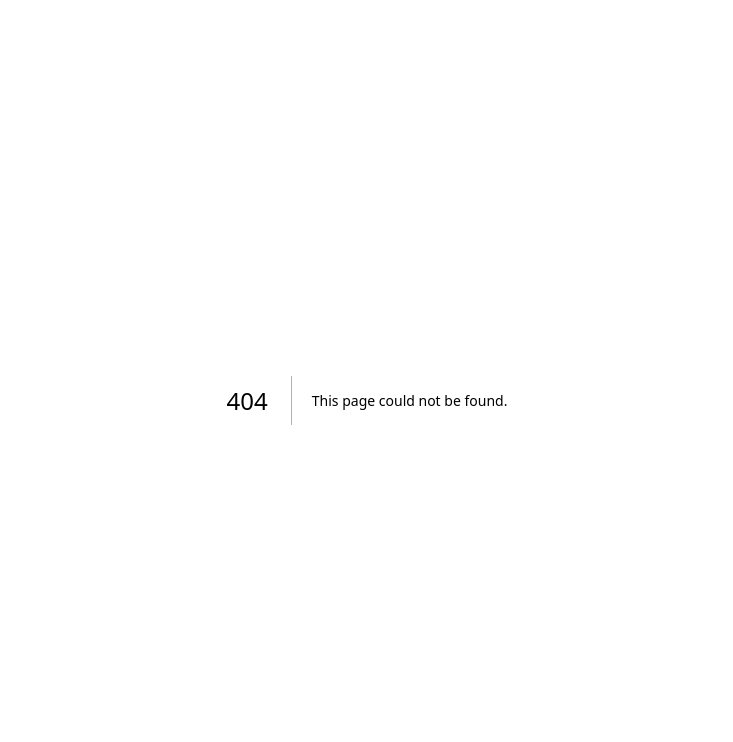
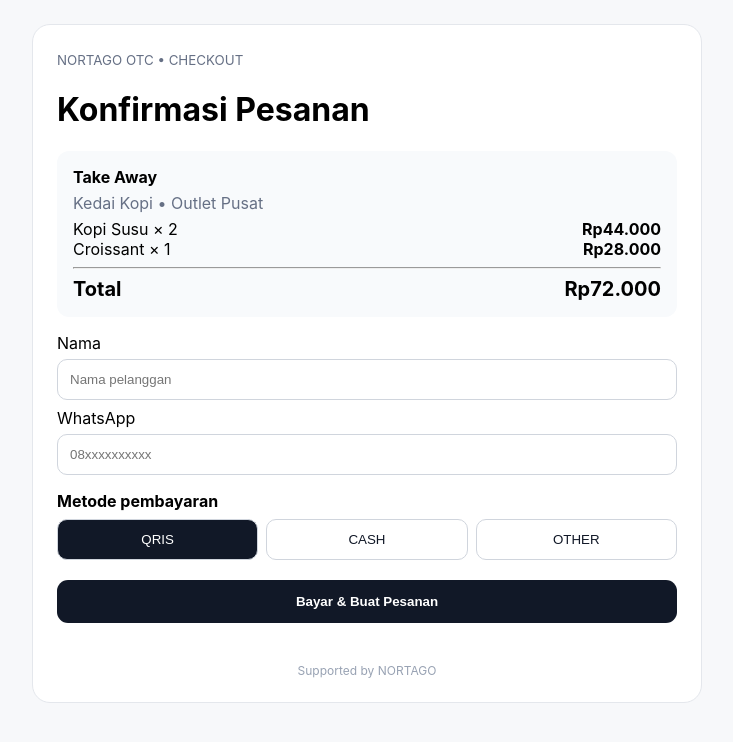
Before and after one commit to adiaris2022-rgb/tjsl-impact-control-tower, a Next.js app: page /checkout in a window 1280 px wide. Before the commit this address had no page. Shown: the top 742 px of the page, without its empty margins (273-1006 px from the left). Built offline with nearby package versions, Linux system fonts and the light colour scheme.

Commit message:
feat: complete OTC customer order flow

```diff
--- /dev/null
+++ b/app/checkout/page.tsx
@@ -0,0 +1,17 @@
+"use client";
+import { useState } from "react";
+export default function Checkout(){
+ const [method,setMethod]=useState("QRIS"),[done,setDone]=useState(false);
+ return <main style={{minHeight:"100vh",background:"#f7f8fa",padding:24,fontFamily:"Inter,system-ui,sans-serif"}}>
+  <div style={{maxWidth:620,margin:"0 auto",background:"#fff",padding:24,borderRadius:18,border:"1px solid #e4e7ec"}}>
+   <small style={{color:"#667085"}}>NORTAGO OTC • CHECKOUT</small><h1>Konfirmasi Pesanan</h1>
+   <div style={{padding:16,background:"#f8fafc",borderRadius:12,margin:"16px 0"}}><strong>Take Away</strong><p style={{margin:"6px 0",color:"#667085"}}>Kedai Kopi • Outlet Pusat</p><div style={{display:"flex",justifyContent:"space-between"}}><span>Kopi Susu × 2</span><b>Rp44.000</b></div><div style={{display:"flex",justifyContent:"space-between"}}><span>Croissant × 1</span><b>Rp28.000</b></div><hr/><div style={{display:"flex",justifyContent:"space-between",fontSize:20}}><strong>Total</strong><strong>Rp72.000</strong></div></div>
+   <label style={{display:"block",marginBottom:8}}>Nama<input placeholder="Nama pelanggan" style={{width:"100%",padding:12,marginTop:6,boxSizing:"border-box",border:"1px solid #d0d5dd",borderRadius:10}}/></label>
+   <label style={{display:"block",marginBottom:8}}>WhatsApp<input placeholder="08xxxxxxxxxx" style={{width:"100%",padding:12,marginTop:6,boxSizing:"border-box",border:"1px solid #d0d5dd",borderRadius:10}}/></label>
+   <div style={{marginTop:16}}><strong>Metode pembayaran</strong><div style={{display:"grid",gridTemplateColumns:"repeat(3,1fr)",gap:8,marginTop:8}}>{["QRIS","CASH","OTHER"].map(x=><button key={x} onClick={()=>setMethod(x)} style={{padding:12,borderRadius:10,border:"1px solid #d0d5dd",background:method===x?"#111827":"#fff",color:method===x?"#fff":"#111827"}}>{x}</button>)}</div></div>
+   <button onClick={()=>setDone(true)} style={{width:"100%",marginTop:20,padding:14,border:0,borderRadius:11,background:"#111827",color:"#fff",fontWeight:800}}>Bayar & Buat Pesanan</button>
+   {done&&<div style={{marginTop:16,padding:14,borderRadius:12,background:"#ecfdf3",color:"#027a48"}}><strong>Pesanan berhasil dibuat.</strong><br/>Order OTC-00124 • PAID • Pickup Pass 7K9P<br/><a href="/digital-receipt">Buka Digital Receipt →</a></div>}
+   <footer style={{marginTop:40,textAlign:"center",fontSize:12,color:"#98a2b3"}}>Supported by NORTAGO</footer>
+  </div>
+ </main>
+}
```
